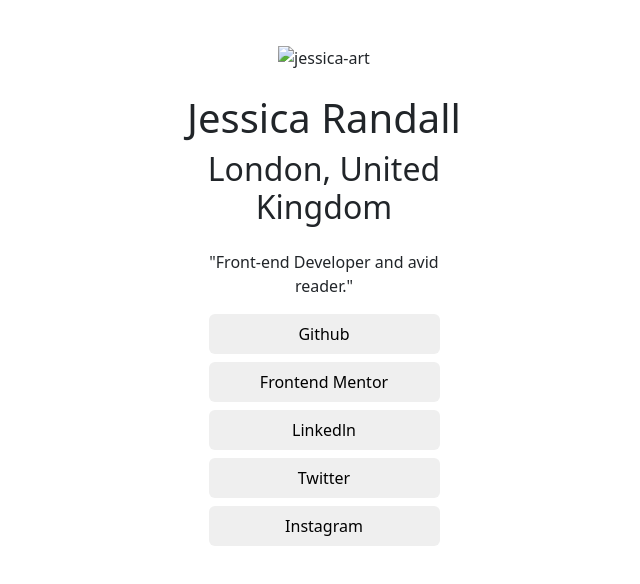
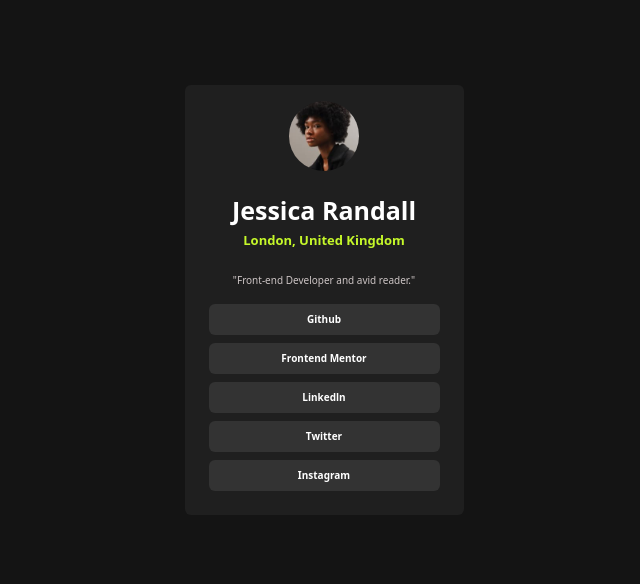
Before and after one commit to Dawoodibrahimib/Social-Profile-Page, a plain HTML site: page index.html in a window 1280 px wide. Shown: the whole page, without its empty margins (316-956 px from the left). Drawn offline with nearby package versions, Linux system fonts and the light colour scheme; the site is published under a folder, as on GitHub Pages, so addresses that start at the root find nothing.

Commit message:
initial commit

```diff
--- a/index.html
+++ b/index.html
@@ -10,13 +10,13 @@
   <!--------------------------------------------------------->
   <link rel="stylesheet" href="https://cdnjs.cloudflare.com/ajax/libs/font-awesome/6.5.1/css/all.min.css" integrity="sha512-DTOQO9RWCH3ppGqcWaEA1BIZOC6xxalwEsw9c2QQeAIftl+Vegovlnee1c9QX4TctnWMn13TZye+giMm8e2LwA==" crossorigin="anonymous" referrerpolicy="no-referrer" />
   <!--------------------------------------------------------->
-  <link rel="stylesheet" href="/style.css">
+  <link rel="stylesheet" href="./style.css">
   <!--------------------------------------------------------->
   <link rel="preconnect" href="https://fonts.googleapis.com">
   <link rel="preconnect" href="https://fonts.gstatic.com" crossorigin>
   <link href="https://fonts.googleapis.com/css2?family=Inter&display=swap" rel="stylesheet">
   <!--------------------------------------------------------->
-  <link rel="icon" type="image/png" href="/images/favicon.png">
+  <link rel="icon" type="image/png" href="./images/favicon.png">
 
   <title> Social links profile</title>
 </head>
@@ -26,7 +26,7 @@
         <div class="d-flex align-items-center" style="height: 600px;">
           <div class="child-div col-9 col-lg-3 col-md-5 col-sm-6 mx-auto rounded">
             <div class="parent-div-2 text-center align-items-center">
-            <img src="/assets/images/avatar-jessica.jpeg" class="img-fluid mt-3 mb-4" alt="jessica-art">
+            <img src="./assets/images/avatar-jessica.jpeg" class="img-fluid mt-3 mb-4" alt="jessica-art">
              <h1 class="text-1">Jessica Randall</h1>
              <h2 class="text-2 mb-4">London, United Kingdom</h2>
              <p class="text-3">"Front-end Developer and avid reader."</p>
```
